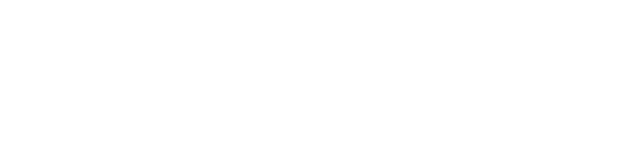
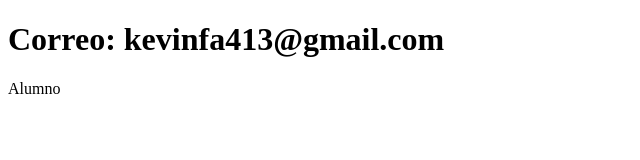
Before and after one commit to KevinQui35/sistema-de-registro, a plain HTML site: page index.html in a window 1280 px wide. Shown: the whole page, without its empty margins (0-640 px from the left). Drawn offline with Linux system fonts and the light colour scheme.

Commit message:
Actualización en el contacto

```diff
--- a/index.html
+++ b/index.html
@@ -6,6 +6,7 @@
     <title>Sistema de Registro de Juegos</title>
 </head>
 <body>
-
+    <h1>Correo: kevinfa413@gmail.com</h1>
+    <p>Alumno</p>
 </body>
 </html>
```
